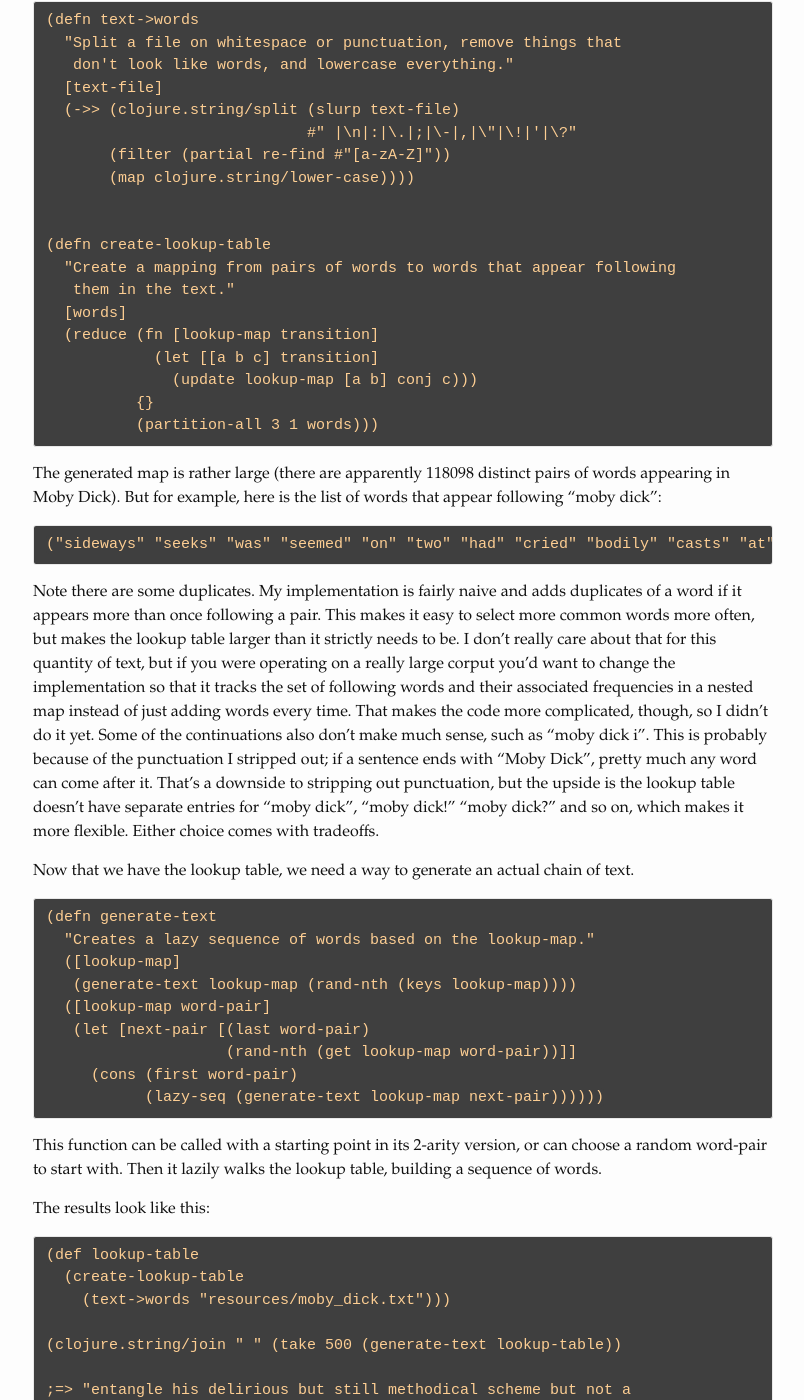
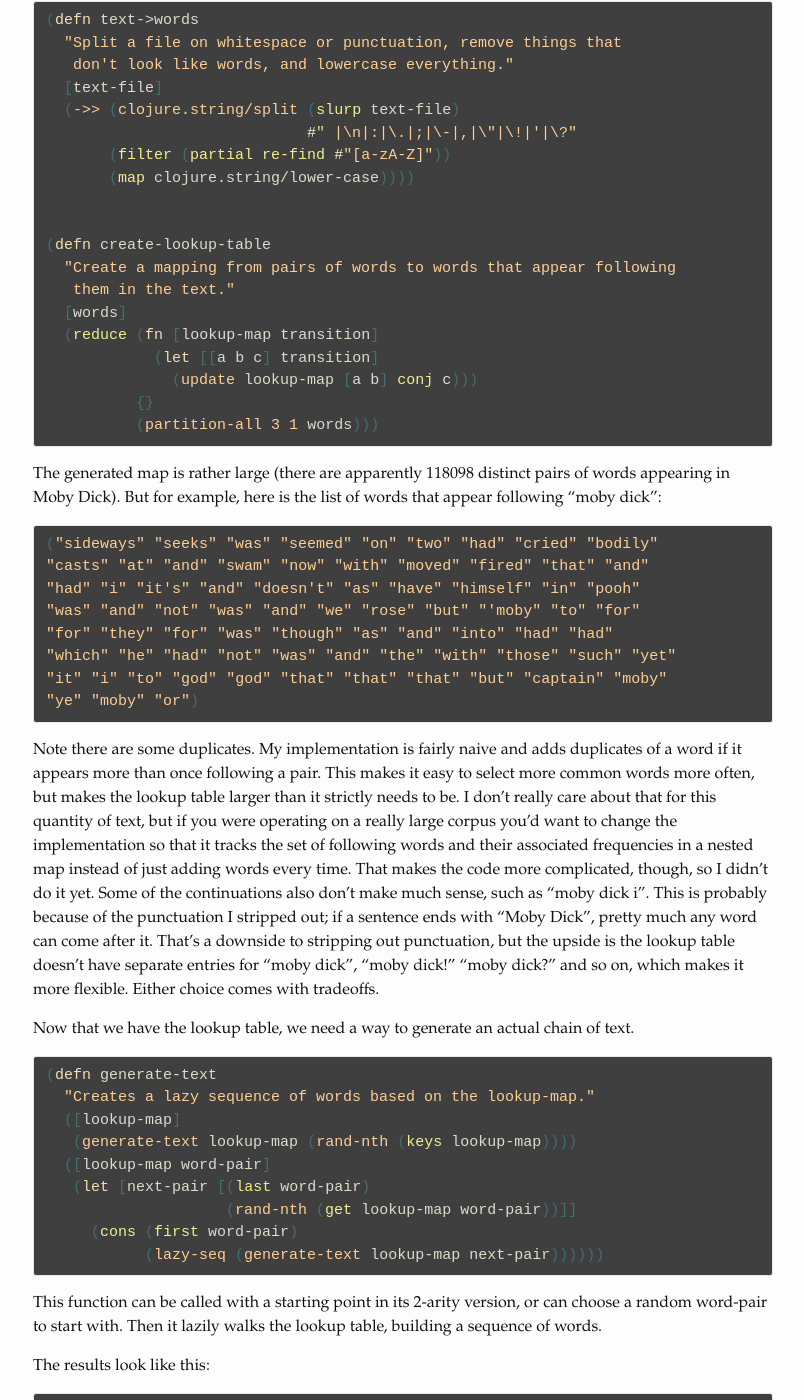
Before and after one commit to loganmhb/bckly.com, a Jekyll site: the page built from _posts/2016-04-10-algorithmic-poems.markdown, in a window 1280 px wide and 1400 px high, scrolled down 784 px. Shown: the whole window, without its empty margins (237-1041 px from the left). Built offline with Jekyll 4.4.1, drawn with Linux system fonts in a browser that asks for light colours; some of the changed text lies outside the part shown.

Commit message:
Formatting fixes for algorithmic poems post.

````diff
--- a/_posts/2016-04-10-algorithmic-poems.markdown
+++ b/_posts/2016-04-10-algorithmic-poems.markdown
@@ -9,7 +9,7 @@ This weekend I experimented with using Clojure to write poetry. It was a pretty
 
 My goal was to produce some raw linguistic material programmatically that I could sift through and curate by hand in order to produce poems. I thought that the simplest way to produce interesting text was probably to use some source text (I chose Moby Dick) and [Markov chains][markov]. If you're not familiar, a Markov chain is a method for randomly generating streams of content (often text, but it can be used for any sequential kind of data). The method works by assembling a lookup table mapping values that occur in the sequence to the set of values that can follow them. You can implement this in a variety of ways, but I chose a fairly simple version. I split the text of Moby Dick into words, stripping out punctuation and capitalization, then mapped each pair of words to possible continuations. In Clojure data structures, a very small lookup table would look like this:
 
-```
+```clojure
 ;; Text: "It is not much but it is something."
 
 {
@@ -24,7 +24,7 @@ My goal was to produce some raw linguistic material programmatically that I coul
 
 Generating the Markov chain with Clojure turned out to be quite simple. It looks something like this:
 
-```
+```clojure
 (defn text->words
   "Split a file on whitespace or punctuation, remove things that
    don't look like words, and lowercase everything."
@@ -48,15 +48,22 @@ Generating the Markov chain with Clojure turned out to be quite simple. It looks
 
 The generated map is rather large (there are apparently 118098 distinct pairs of words appearing in Moby Dick). But for example, here is the list of words that appear following "moby dick":
 
-```
-("sideways" "seeks" "was" "seemed" "on" "two" "had" "cried" "bodily" "casts" "at" "and" "swam" "now" "with" "moved" "fired" "that" "and" "had" "i" "it's" "and" "doesn't" "as" "have" "himself" "in" "pooh" "was" "and" "not" "was" "and" "we" "rose" "but" "'moby" "to" "for" "for" "they" "for" "was" "though" "as" "and" "into" "had" "had" "which" "he" "had" "not" "was" "and" "the" "with" "those" "such" "yet" "it" "i" "to" "god" "god" "that" "that" "that" "but" "captain" "moby" "ye" "moby" "or")
+```clojure
+("sideways" "seeks" "was" "seemed" "on" "two" "had" "cried" "bodily"
+"casts" "at" "and" "swam" "now" "with" "moved" "fired" "that" "and"
+"had" "i" "it's" "and" "doesn't" "as" "have" "himself" "in" "pooh"
+"was" "and" "not" "was" "and" "we" "rose" "but" "'moby" "to" "for"
+"for" "they" "for" "was" "though" "as" "and" "into" "had" "had"
+"which" "he" "had" "not" "was" "and" "the" "with" "those" "such" "yet"
+"it" "i" "to" "god" "god" "that" "that" "that" "but" "captain" "moby"
+"ye" "moby" "or")
 ```
 
-Note there are some duplicates. My implementation is fairly naive and adds duplicates of a word if it appears more than once following a pair. This makes it easy to select more common words more often, but makes the lookup table larger than it strictly needs to be. I don't really care about that for this quantity of text, but if you were operating on a really large corput you'd want to change the implementation so that it tracks the set of following words and their associated frequencies in a nested map instead of just adding words every time. That makes the code more complicated, though, so I didn't do it yet. Some of the continuations also don't make much sense, such as "moby dick i". This is probably because of the punctuation I stripped out; if a sentence ends with "Moby Dick", pretty much any word can come after it. That's a downside to stripping out punctuation, but the upside is the lookup table doesn't have separate entries for "moby dick", "moby dick!" "moby dick?" and so on, which makes it more flexible. Either choice comes with tradeoffs.
+Note there are some duplicates. My implementation is fairly naive and adds duplicates of a word if it appears more than once following a pair. This makes it easy to select more common words more often, but makes the lookup table larger than it strictly needs to be. I don't really care about that for this quantity of text, but if you were operating on a really large corpus you'd want to change the implementation so that it tracks the set of following words and their associated frequencies in a nested map instead of just adding words every time. That makes the code more complicated, though, so I didn't do it yet. Some of the continuations also don't make much sense, such as "moby dick i". This is probably because of the punctuation I stripped out; if a sentence ends with "Moby Dick", pretty much any word can come after it. That's a downside to stripping out punctuation, but the upside is the lookup table doesn't have separate entries for "moby dick", "moby dick!" "moby dick?" and so on, which makes it more flexible. Either choice comes with tradeoffs.
 
 Now that we have the lookup table, we need a way to generate an actual chain of text.
 
-```
+```clojure
 (defn generate-text
   "Creates a lazy sequence of words based on the lookup-map."
   ([lookup-map]
@@ -72,7 +79,7 @@ This function can be called with a starting point in its 2-arity version, or can
 
 The results look like this:
 
-```
+```clojure
 (def lookup-table
   (create-lookup-table
     (text->words "resources/moby_dick.txt")))
````
